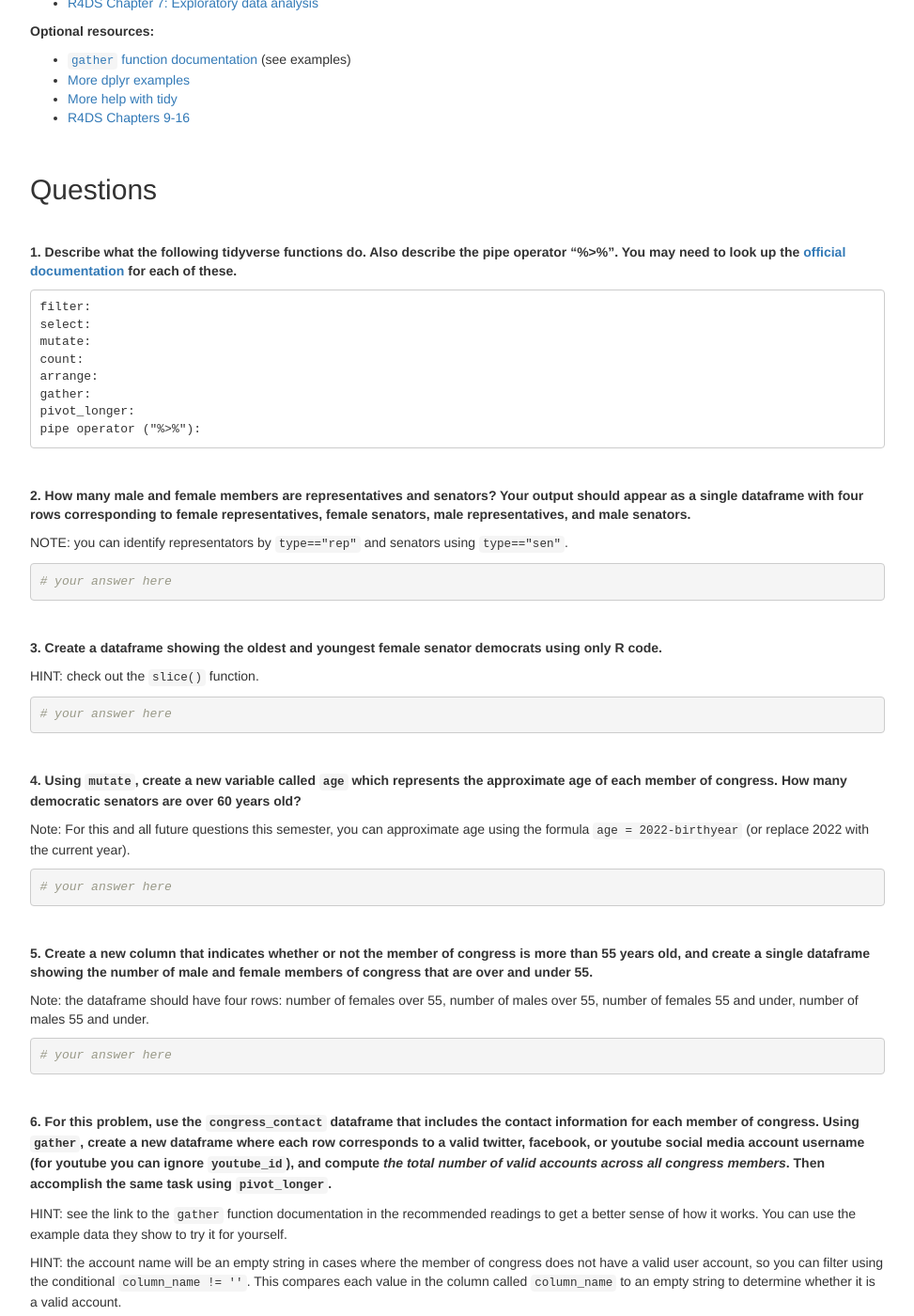
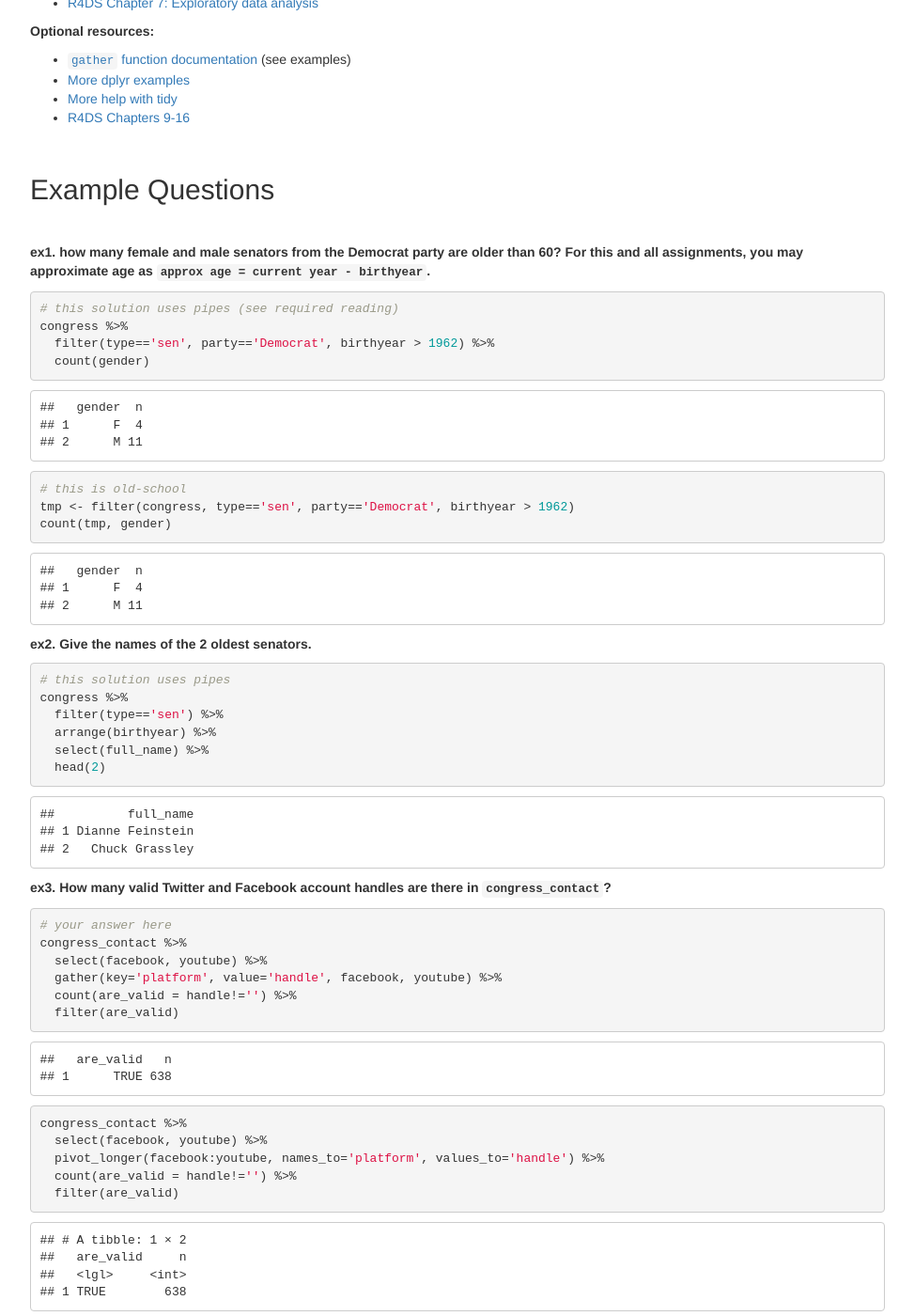
Before and after one commit to dssoc/dssoc.github.io, a Jekyll site: the page assignments/Lab_2.html, which Jekyll copies as it is, in a window 1280 px wide and 1400 px high, scrolled down 321 px. Shown: the whole window at 94% size, without its empty margins (153-1126 px from the left). Built offline with Jekyll 4.4.1, drawn with Linux system fonts in a browser that asks for light colours.

Commit message:
added example questions to Lab 2 and published it

```diff
--- a/assignments/Lab_2.html
+++ b/assignments/Lab_2.html
@@ -188,6 +188,52 @@ pre code {
 <li><a href="https://r4ds.had.co.nz/wrangle-intro.html">R4DS Chapters 9-16</a></li>
 </ul>
 <p><br /></p>
+<div id="example-questions" class="section level2">
+<h2>Example Questions</h2>
+<p><br></p>
+<p><strong>ex1. how many female and male senators from the Democrat party are older than 60? For this and all assignments, you may approximate age as <code>approx age = current year - birthyear</code>.</strong></p>
+<pre class="r"><code># this solution uses pipes (see required reading)
+congress %&gt;%
+  filter(type==&#39;sen&#39;, party==&#39;Democrat&#39;, birthyear &gt; 1962) %&gt;%
+  count(gender)</code></pre>
+<pre><code>##   gender  n
+## 1      F  4
+## 2      M 11</code></pre>
+<pre class="r"><code># this is old-school
+tmp &lt;- filter(congress, type==&#39;sen&#39;, party==&#39;Democrat&#39;, birthyear &gt; 1962)
+count(tmp, gender)</code></pre>
+<pre><code>##   gender  n
+## 1      F  4
+## 2      M 11</code></pre>
+<p><strong>ex2. Give the names of the 2 oldest senators.</strong></p>
+<pre class="r"><code># this solution uses pipes
+congress %&gt;%
+  filter(type==&#39;sen&#39;) %&gt;%
+  arrange(birthyear) %&gt;%
+  select(full_name) %&gt;%
+  head(2)</code></pre>
+<pre><code>##          full_name
+## 1 Dianne Feinstein
+## 2   Chuck Grassley</code></pre>
+<p><strong>ex3. How many valid Twitter and Facebook account handles are there in <code>congress_contact</code>?</strong></p>
+<pre class="r"><code># your answer here
+congress_contact %&gt;%
+  select(facebook, youtube) %&gt;%
+  gather(key=&#39;platform&#39;, value=&#39;handle&#39;, facebook, youtube) %&gt;%
+  count(are_valid = handle!=&#39;&#39;) %&gt;%
+  filter(are_valid)</code></pre>
+<pre><code>##   are_valid   n
+## 1      TRUE 638</code></pre>
+<pre class="r"><code>congress_contact %&gt;%
+  select(facebook, youtube) %&gt;%
+  pivot_longer(facebook:youtube, names_to=&#39;platform&#39;, values_to=&#39;handle&#39;) %&gt;%
+  count(are_valid = handle!=&#39;&#39;) %&gt;%
+  filter(are_valid)</code></pre>
+<pre><code>## # A tibble: 1 × 2
+##   are_valid     n
+##   &lt;lgl&gt;     &lt;int&gt;
+## 1 TRUE        638</code></pre>
+</div>
 <div id="questions" class="section level2">
 <h2>Questions</h2>
 <p><br></p>
```
Also changed, not shown: assignments/Lab_2.Rmd (+42 -0 lines), schedule.md (+2 -2 lines).
